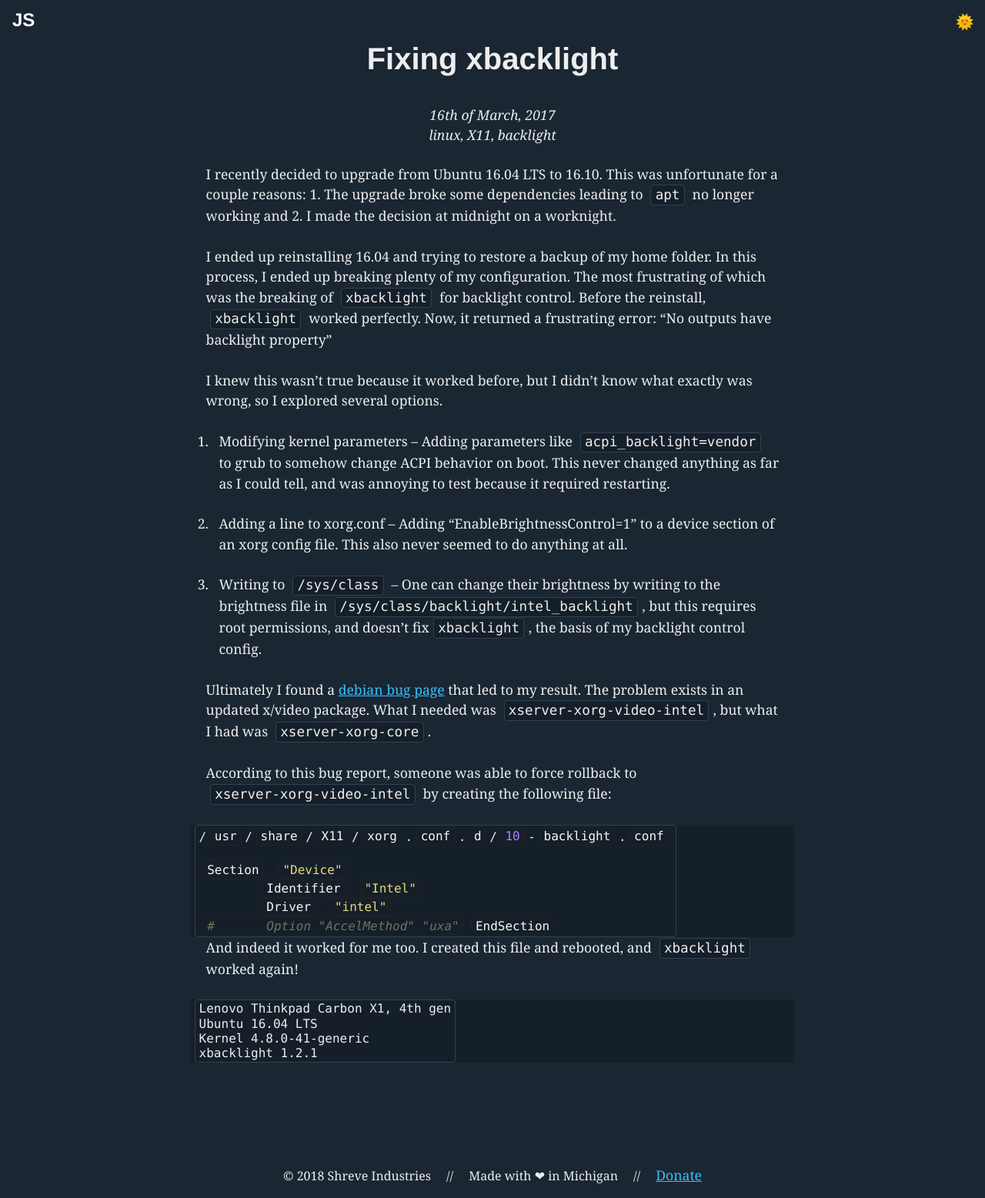
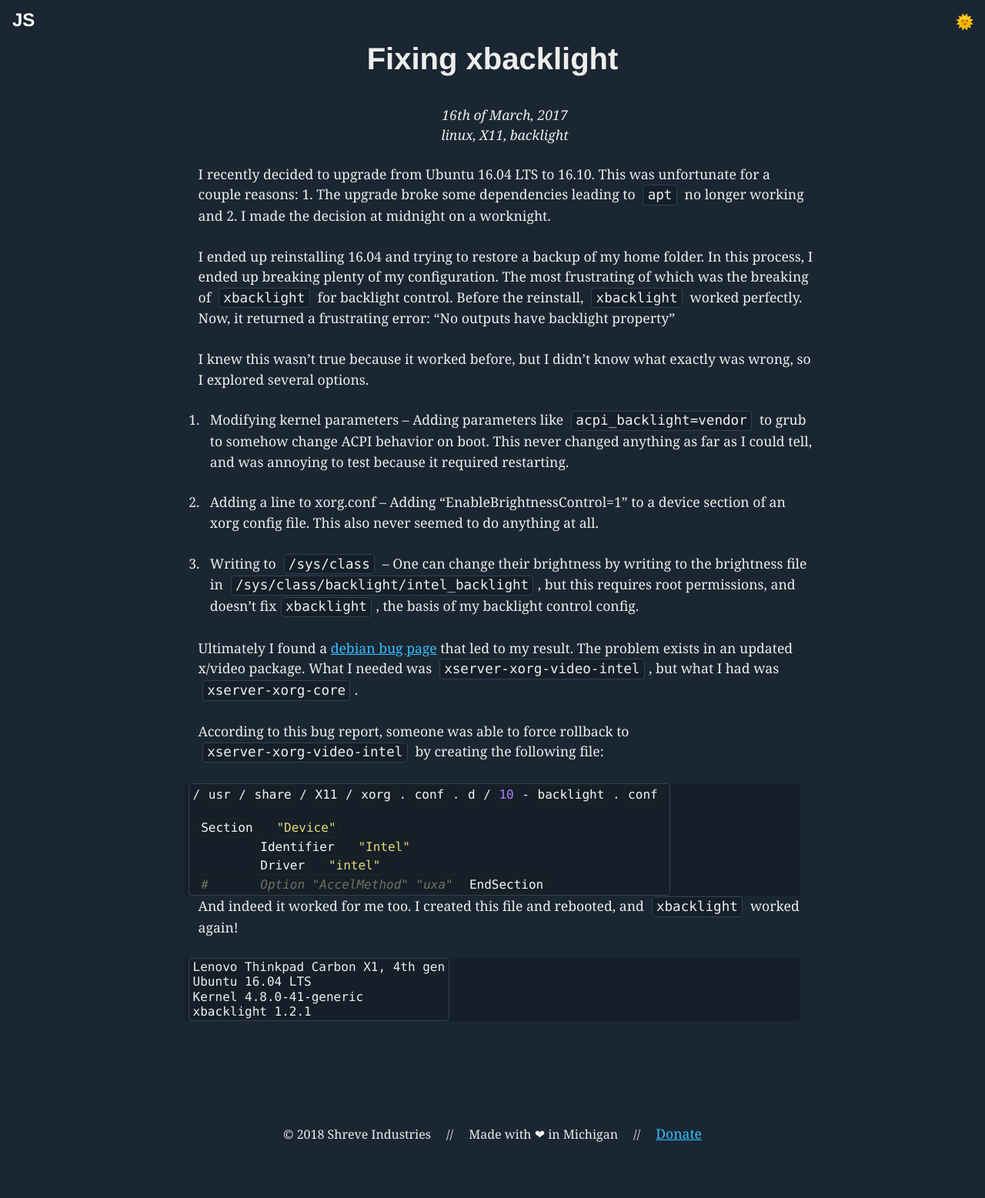
Before and after one commit to shreve/shreve.io, a Jekyll site: the page built from _posts/2017-03-16-fixing-xbacklight.md, in a window 1280 px wide. Shown: the whole page at 77% size. Built offline with Jekyll 4.4.1, drawn with Linux system fonts in a browser that asks for light colours; some web fonts are replaced; comment, search, counter and statistics services are not loaded; after the commit the page ends 1503 px from its top, so only the background shows below that.

Commit message:
Update homepage and layout

```diff
--- /dev/null
+++ b/_sass/_layout.sass
@@ -0,0 +1,17 @@
+$col-gap: 3em
+$col-width: (50em - $col-gap) / 2.25
+
+.row-2
+  -webkit-columns: 2 $col-width
+  -moz-columns: 2 $col-width
+  columns: 2 $col-width
+
+  -webkit-column-gap: $col-gap
+  -moz-column-gap: $col-gap
+  column-gap: $col-gap
+
+.col
+  display: inline-block
+  vertical-align: top
+  width: 100%
+  margin-bottom: $col-gap
--- a/_sass/_typography.sass
+++ b/_sass/_typography.sass
@@ -57,8 +57,8 @@
   line-height: 1.5
 
 p, ol, ul, .content-element
-  width: 95%
-  margin: 0 auto 1.5em
+  width: 100%
+  margin: 0 1em 1.5em
 
 ol
   list-style-type: decimal
--- a/css/main.sass
+++ b/css/main.sass
@@ -5,6 +5,7 @@
 @import 'typography'
 @import 'forms'
 @import 'themes'
+@import 'layout'
 
 *
   box-sizing: border-box
@@ -45,7 +46,7 @@
     padding: 1em
     height: 100%
     width: 100%
-    max-width: 51em
+    max-width: 52em
     margin: 0 auto 10em
 
 footer
@@ -65,10 +66,6 @@
 
   span
     margin: 0
-
-.col
-  display: inline-block
-  vertical-align: top
 
 .strike
   text-decoration: line-through
@@ -92,11 +89,6 @@
 cite::before
   display: inline-block
   content: '—'
-
-@media (min-width: 40em)
-
-  .col
-    width: 49.5%
 
 #dark-mode-link
   position: absolute
```
Also changed, not shown: index.html (+15 -11 lines).
